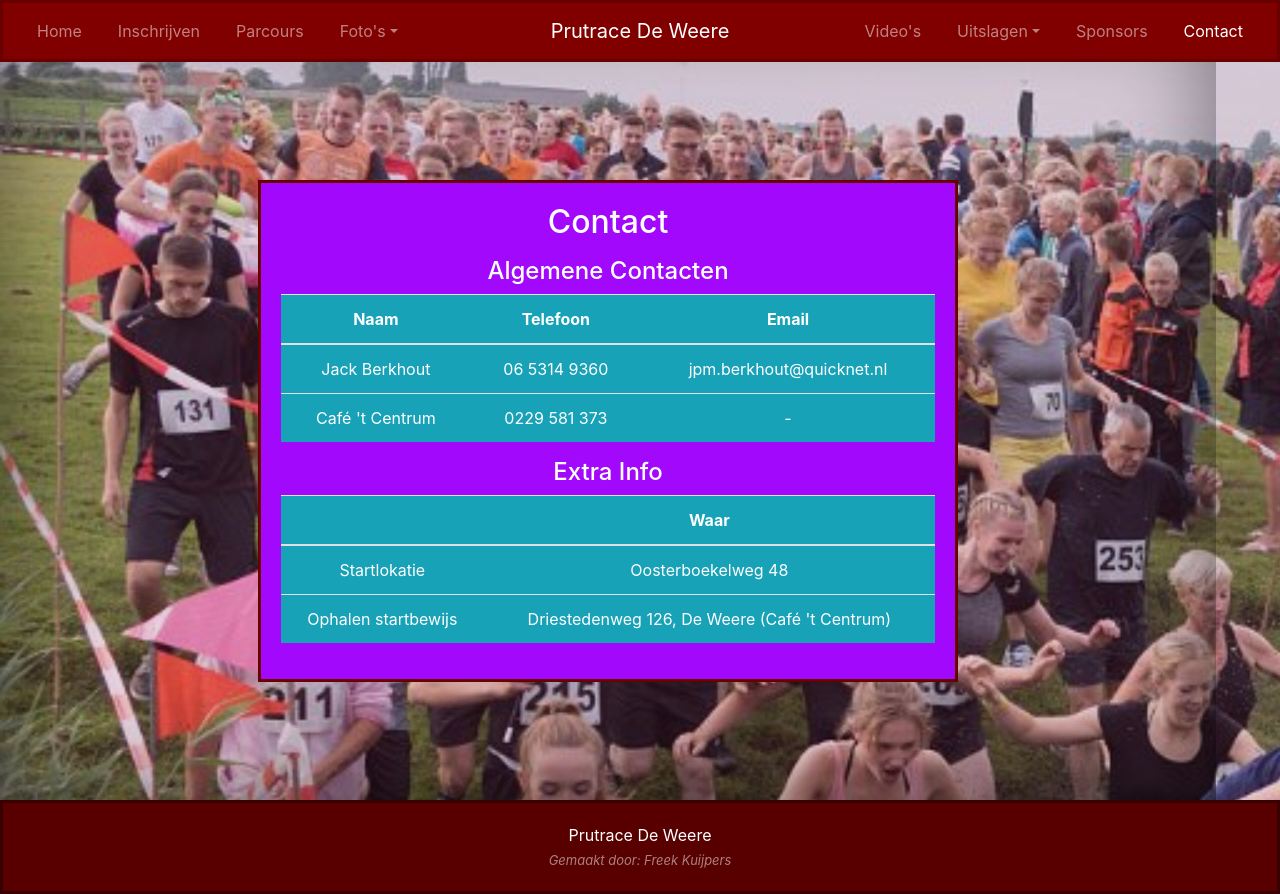
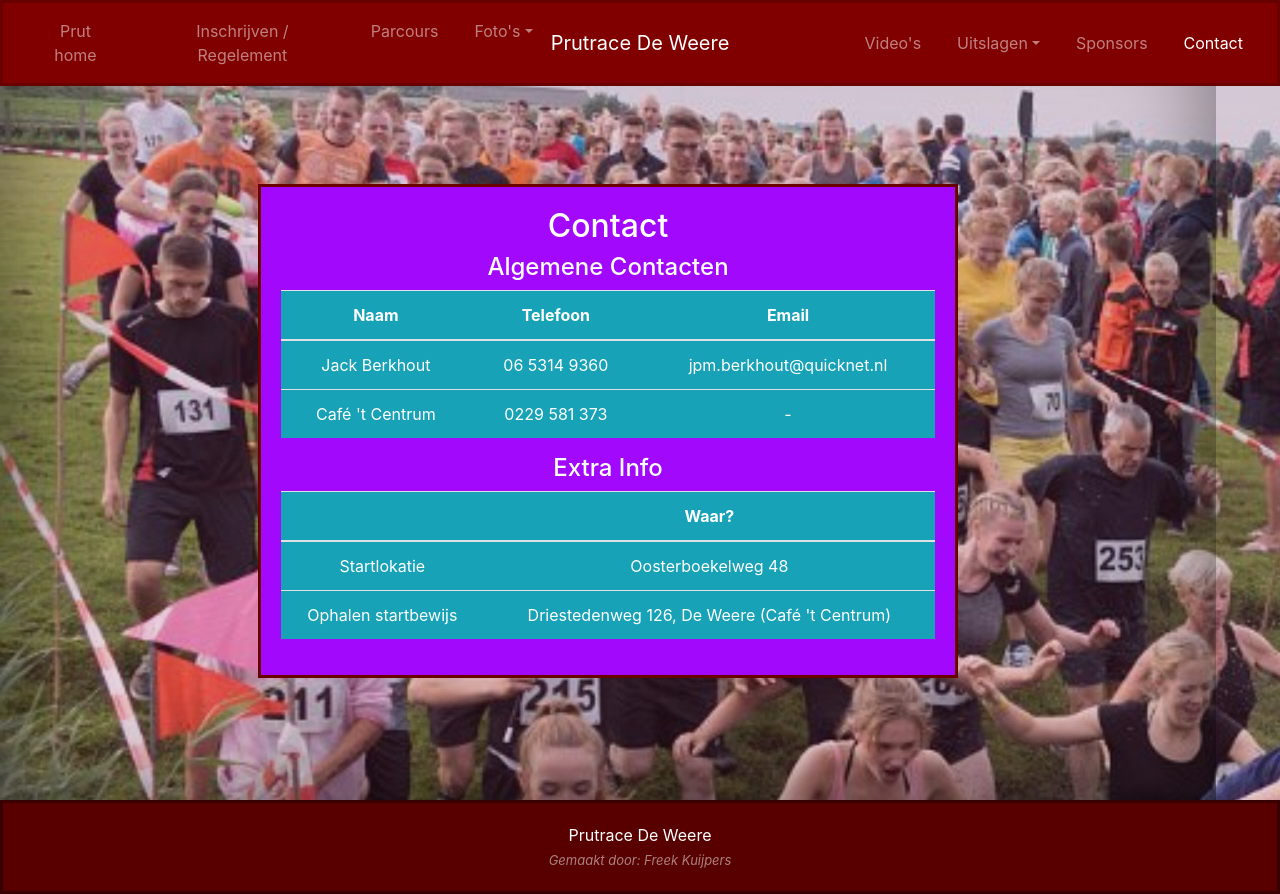
Before and after one commit to sjerdo/prutracedeweere.nl, a PHP site: page /contact in a window 1280 px wide. Run offline with PHP 8.4, Linux system fonts and the light colour scheme; some libraries are stand-ins or nearby versions.

Commit message:
Update website

```diff
--- a/PrutRace/assets/components/head.html
+++ /dev/null
@@ -1,35 +0,0 @@
-<head>
-  <meta charset="utf-8">
-  <meta http-equiv="X-UA-Compatible" content="IE=edge">
-  <meta name="viewport" content="width=device-width, initial-scale=1">
-  <!-- The above 3 meta tags *must* come first in the head; any other head content must come *after* these tags -->
-  <meta http-equiv="Cache-control" content="no-cache"/>
-  <meta name="description" content="Prutrace De Weere">
-  <meta name="author" content="Sjoerd en Freek">
-
-  <!-- Latest compiled and minified CSS -->
-  <link rel="stylesheet" href="https://maxcdn.bootstrapcdn.com/bootstrap/4.3.1/css/bootstrap.min.css">
-
-  <!-- jQuery library -->
-  <script src="https://ajax.googleapis.com/ajax/libs/jquery/3.4.0/jquery.min.js"></script>
-
-  <!-- Popper JS -->
-  <script src="https://cdnjs.cloudflare.com/ajax/libs/popper.js/1.14.7/umd/popper.min.js"></script>
-
-  <!-- Latest compiled JavaScript -->
-  <script src="https://maxcdn.bootstrapcdn.com/bootstrap/4.3.1/js/bootstrap.min.js"></script>
-
-  <!-- Custom styles for this template -->
-  <link rel="stylesheet" type="text/css" href="assets/style/style.css" media="screen">
-
-  <!-- Flavicon ico -->
-  <link rel="apple-touch-icon" sizes="180x180" href="assets/img/flavicon/apple-touch-icon.png">
-  <link rel="icon" type="image/png" sizes="32x32" href="assets/img/flavicon/favicon-32x32.png">
-  <link rel="icon" type="image/png" sizes="16x16" href="assets/img/flavicon/favicon-16x16.png">
-  <link rel="manifest" href="assets/img/flavicon/site.webmanifest">
-
-  <title>Prutrace De Weere</title>
-
-
-
-</head>
--- /dev/null
+++ b/PrutRace/assets/components/head.phtml
@@ -0,0 +1,36 @@
+<?php
+$canonical = $_SERVER['SCRIPT_NAME'] === '/index.php' ? '/' : $_SERVER['SCRIPT_NAME'];
+?>
+<head>
+  <meta charset="utf-8">
+  <meta http-equiv="X-UA-Compatible" content="IE=edge">
+  <meta name="viewport" content="width=device-width, initial-scale=1">
+  <link rel="canonical" href="<?php echo $canonical; ?>" />
+  <!-- The above 3 meta tags *must* come first in the head; any other head content must come *after* these tags -->
+  <meta http-equiv="Cache-control" content="no-cache"/>
+  <meta name="description" content="Prutrace De Weere">
+  <meta name="author" content="Sjoerd en Freek">
+
+  <!-- Latest compiled and minified CSS -->
+  <link rel="stylesheet" href="https://maxcdn.bootstrapcdn.com/bootstrap/4.3.1/css/bootstrap.min.css">
+
+  <!-- jQuery library -->
+  <script src="https://ajax.googleapis.com/ajax/libs/jquery/3.4.0/jquery.min.js"></script>
+
+  <!-- Popper JS -->
+  <script src="https://cdnjs.cloudflare.com/ajax/libs/popper.js/1.14.7/umd/popper.min.js"></script>
+
+  <!-- Latest compiled JavaScript -->
+  <script src="https://maxcdn.bootstrapcdn.com/bootstrap/4.3.1/js/bootstrap.min.js"></script>
+
+  <!-- Custom styles for this template -->
+  <link rel="stylesheet" type="text/css" href="/assets/style/style.css" media="screen">
+
+  <!-- Flavicon ico -->
+  <link rel="apple-touch-icon" sizes="180x180" href="/assets/img/flavicon/apple-touch-icon.png">
+  <link rel="icon" type="image/png" sizes="32x32" href="/assets/img/flavicon/favicon-32x32.png">
+  <link rel="icon" type="image/png" sizes="16x16" href="/assets/img/flavicon/favicon-16x16.png">
+  <link rel="manifest" href="/assets/img/flavicon/site.webmanifest">
+
+  <title>Prutrace De Weere</title>
+</head>
--- a/PrutRace/assets/components/nav.html
+++ /dev/null
@@ -1,82 +0,0 @@
-<nav class="navbar navbar-expand-md navbar-dark">
-  <div class="navbar-collapse collapse w-100 order-1 order-md-0 dual-collapse2">
-    <ul class="navbar-nav mr-auto">
-      <li class="nav-item">
-        <a class="nav-link" href="home.php">Home<span class="sr-only">(current)</span></a>
-      </li>
-      <li class="nav-item">
-        <a class="nav-link" href="inschrijven.php">Inschrijven</a>
-      </li>
-      <li class="nav-item">
-        <a class="nav-link" href="parcours.php">Parcours</a>
-      </li>
-      <li class="nav-item dropdown">
-        <a class="nav-link dropdown-toggle" href="" id="dropdown" data-toggle="dropdown" aria-haspopup="true"
-          aria-expanded="false">Foto's</a>
-        <div class="dropdown-menu" aria-labelledby="dropdown">
-          <a class="dropdown-item" href="https://onswestfriesland.nl/fotos-prutrace-de-weere-2018-start/"
-            target="_blank">2018 -
-            Foto's OnsWestFriesland</a>
-          <a class="dropdown-item"
-            href="https://www.facebook.com/pg/prutracedeweere/photos/?tab=album&album_id=1401948853254287"
-            target="_blank">2017 -
-            Foto's José Kappelhof</a>
-          <a class="dropdown-item" href="http://www.opmeeractueel.nl/prutloop_16/" target="_blank">2016 -
-            Foto's Ted Friethoff</a>
-          <a class="dropdown-item" href="http://www.opmeeractueel.nl/prutloop_15/" target="_blank">2015 -
-            Foto's Ted Friethoff</a>
-          <a class="dropdown-item" href="http://www.opmeeractueel.nl/prutloop_14/" target="_blank">2014 -
-            Foto's Ted Friethoff</a>
-          <a class="dropdown-item" href="http://www.opmeeractueel.nl/prutloop_13/" target="_blank">2013 -
-            Foto's Ted Friethoff</a>
-          <a class="dropdown-item" href="http://www.opmeeractueel.nl/prutloop_12/" target="_blank">2012 -
-            Foto's Ted Friethoff</a>
-          <a class="dropdown-item" href="http://www.opmeeractueel.nl/prutloop_11/" target="_blank">2011 -
-            Foto's Ted Friethoff</a>
-          <a class="dropdown-item" href="http://www.opmeeractueel.nl/prutloop_10/" target="_blank">2010 -
-            Foto's Ted Friethoff</a>
-          <a class="dropdown-item" href="http://www.opmeeractueel.nl/prutloop_09/" target="_blank">2009 -
-            Foto's Ted Friethoff</a>
-          <a class="dropdown-item" href="http://www.opmeeractueel.nl/10e_prutrace/" target="_blank">2008 -
-            Foto's Ted Friethoff</a>
-        </div>
-      </li>
-    </ul>
-  </div>
-  <div class="mr-auto order-0">
-    <a class="navbar-brand mx-auto" href="home.php">Prutrace De Weere</a>
-  </div>
-  <div class="ml-auto">
-    <button class="navbar-toggler" type="button" data-toggle="collapse" data-target=".dual-collapse2">
-      <span class="navbar-toggler-icon"></span>
-    </button>
-  </div>
-  <div class="navbar-collapse collapse w-100 order-3 dual-collapse2">
-    <ul class="navbar-nav ml-auto">
-      <li class="nav-item">
-        <a class="nav-link" href="videos.php">Video's</a>
-      </li>
-      <li class="nav-item dropdown">
-        <a class="nav-link dropdown-toggle" href="" id="dropdown" data-toggle="dropdown" aria-haspopup="true"
-          aria-expanded="false">Uitslagen</a>
-        <div class="dropdown-menu" aria-labelledby="dropdown">
-          <a class="dropdown-item" href="https://results.chronotrack.com/event/results/event/event-41595"
-            target="_blank">Uitslag
-            2018</a>
-          <a class="dropdown-item" href="https://results.chronotrack.com/event/results/event/event-31682"
-            target="_blank">Uitslag
-            2017</a>
-        </div>
-      </li>
-      <li class="nav-item">
-        <a class="nav-link" href="sponsors.php">Sponsors</a>
-      </li>
-      <li class="nav-item">
-        <a class="nav-link" href="contact.php">Contact</a>
-      </li>
-    </ul>
-  </div>
-</nav>
-
-<script src="assets/scripts/dropdown.js" type="text/javascript"></script>
-<script src="assets/scripts/activeNav.js" type="text/javascript"></script>
--- /dev/null
+++ b/PrutRace/assets/components/nav.phtml
@@ -0,0 +1,84 @@
+<?php
+$current_url = $_SERVER['SCRIPT_NAME'];
+?>
+<nav class="navbar navbar-expand-md navbar-dark">
+  <div class="navbar-collapse collapse w-100 order-1 order-md-0 dual-collapse2">
+    <ul class="navbar-nav mr-auto">
+      <li class="nav-item">
+        <a class="nav-link<?php print ($current_url === '/index.php' ? ' active' : ''); ?>" href="/index">Prut home</a>
+      </li>
+      <li class="nav-item">
+        <a class="nav-link<?php print ($current_url === '/inschrijven.php' ? ' active' : ''); ?>" href="/inschrijven">Inschrijven / Regelement</a>
+      </li>
+      <li class="nav-item">
+        <a class="nav-link<?php print ($current_url === '/parcours.php' ? ' active' : ''); ?>" href="/parcours">Parcours</a>
+      </li>
+      <li class="nav-item dropdown">
+        <a class="nav-link dropdown-toggle" href="" id="dropdown" data-toggle="dropdown" aria-haspopup="true"
+          aria-expanded="false">Foto's</a>
+        <div class="dropdown-menu" aria-labelledby="dropdown">
+          <a class="dropdown-item" href="https://onswestfriesland.nl/fotos-prutrace-de-weere-2018-start/"
+            target="_blank">2018 -
+            Foto's OnsWestFriesland</a>
+          <a class="dropdown-item"
+            href="https://www.facebook.com/pg/prutracedeweere/photos/?tab=album&album_id=1401948853254287"
+            target="_blank">2017 -
+            Foto's José Kappelhof</a>
+          <a class="dropdown-item" href="http://www.opmeeractueel.nl/prutloop_16/" target="_blank">2016 -
+            Foto's Ted Friethoff</a>
+          <a class="dropdown-item" href="http://www.opmeeractueel.nl/prutloop_15/" target="_blank">2015 -
+            Foto's Ted Friethoff</a>
+          <a class="dropdown-item" href="http://www.opmeeractueel.nl/prutloop_14/" target="_blank">2014 -
+            Foto's Ted Friethoff</a>
+          <a class="dropdown-item" href="http://www.opmeeractueel.nl/prutloop_13/" target="_blank">2013 -
+            Foto's Ted Friethoff</a>
+          <a class="dropdown-item" href="http://www.opmeeractueel.nl/prutloop_12/" target="_blank">2012 -
+            Foto's Ted Friethoff</a>
+          <a class="dropdown-item" href="http://www.opmeeractueel.nl/prutloop_11/" target="_blank">2011 -
+            Foto's Ted Friethoff</a>
+          <a class="dropdown-item" href="http://www.opmeeractueel.nl/prutloop_10/" target="_blank">2010 -
+            Foto's Ted Friethoff</a>
+          <a class="dropdown-item" href="http://www.opmeeractueel.nl/prutloop_09/" target="_blank">2009 -
+            Foto's Ted Friethoff</a>
+          <a class="dropdown-item" href="http://www.opmeeractueel.nl/10e_prutrace/" target="_blank">2008 -
+            Foto's Ted Friethoff</a>
+        </div>
+      </li>
+    </ul>
+  </div>
+  <div class="mr-auto order-0">
+    <a class="navbar-brand mx-auto<?php print ($current_url === '/index.php' ? ' active' : ''); ?>" href="/index">Prutrace De Weere</a>
+  </div>
+  <div class="ml-auto">
+    <button class="navbar-toggler" type="button" data-toggle="collapse" data-target=".dual-collapse2">
+      <span class="navbar-toggler-icon"></span>
+    </button>
+  </div>
+  <div class="navbar-collapse collapse w-100 order-3 dual-collapse2">
+    <ul class="navbar-nav ml-auto">
+      <li class="nav-item">
+        <a class="nav-link<?php print ($current_url === '/videos.php' ? ' active' : ''); ?>" href="/videos">Video's</a>
+      </li>
+      <li class="nav-item dropdown">
+        <a class="nav-link dropdown-toggle" href="" id="dropdown" data-toggle="dropdown" aria-haspopup="true"
+          aria-expanded="false">Uitslagen</a>
+        <div class="dropdown-menu" aria-labelledby="dropdown">
+          <a class="dropdown-item" href="https://results.chronotrack.com/event/results/event/event-41595"
+            target="_blank">Uitslag
+            2018</a>
+          <a class="dropdown-item" href="https://results.chronotrack.com/event/results/event/event-31682"
+            target="_blank">Uitslag
+            2017</a>
+        </div>
+      </li>
+      <li class="nav-item">
+        <a class="nav-link<?php print ($current_url === '/sponsors.php' ? ' active' : ''); ?>" href="/sponsors">Sponsors</a>
+      </li>
+      <li class="nav-item">
+        <a class="nav-link<?php print ($current_url === '/contact.php' ? ' active' : ''); ?>" href="/contact">Contact</a>
+      </li>
+    </ul>
+  </div>
+</nav>
+
+<script src="/assets/scripts/dropdown.js" type="text/javascript"></script>
--- a/PrutRace/assets/scripts/activeNav.js
+++ /dev/null
@@ -1 +0,0 @@
-$('nav a[href^="' + location.pathname.split("/").pop().split(".")[0] + '"]').addClass('active');
--- a/PrutRace/contact.php
+++ b/PrutRace/contact.php
@@ -1,12 +1,12 @@
 <!doctype html>
 <html lang="nl">
 
-<?php include "./assets/components/head.html" ?>
+<?php include "./assets/components/head.phtml" ?>
 
 <body>
 
     <div class="masthead clearfix">
-        <?php include "./assets/components/nav.html" ?>
+        <?php include "./assets/components/nav.phtml" ?>
     </div>
 
     <div class="site-wrapper">
@@ -17,8 +17,6 @@
                 <div id="contact" class="inner cover">
 
                     <h2 class="cover-heading">Contact</h2>
-
-                    <p class="lead">
 
                         <h4>Algemene Contacten</h4>
                         <table class="table table-hover bg-info text-white">
@@ -33,7 +31,7 @@
                                 <tr>
                                     <td>Jack Berkhout</td>
                                     <td>06 5314 9360</td>
-                                    <td>jpm.berkhout@quicknet.nl</td>
+                                    <td><a href="mailto:jpm.berkhout@quicknet.nl?subject=vanaf prutracesite">jpm.berkhout@quicknet.nl</a></td>
                                 </tr>
                                 <tr>
                                     <td>Café 't Centrum</td>
@@ -43,31 +41,25 @@
                             </tbody>
                         </table>
 
-                    </p>
-
-                    <p class="lead">
-
                         <h4>Extra Info</h4>
                         <table class="table table-hover bg-info text-white">
                             <thead>
                                 <tr>
                                     <th scope="col"></th>
-                                    <th scope="col">Waar</th>
+                                    <th scope="col">Waar?</th>
                                 </tr>
                             </thead>
                             <tbody>
                                 <tr>
                                     <td>Startlokatie</td>
-                                    <td>Oosterboekelweg 48</td>
+                                    <td><a href="https://www.google.nl/maps/@52.7344096,4.9830102,173m/data=!3m1!1e3" target="_blank">Oosterboekelweg 48</a></td>
                                 </tr>
                                 <tr>
                                     <td>Ophalen startbewijs</td>
-                                    <td>Driestedenweg 126, De Weere (Café 't Centrum)</td>
+                                    <td><a href="https://www.google.nl/maps/place/Driestedenweg+126,+1661+BL+De+Weere" target="_blank">Driestedenweg 126, De Weere (Café 't Centrum)</a></td>
                                 </tr>
                             </tbody>
                         </table>
-
-                    </p>
 
                 </div>
 
--- a/PrutRace/parcours.php
+++ b/PrutRace/parcours.php
@@ -1,12 +1,12 @@
 <!doctype html>
 <html lang="nl">
 
-<?php include "./assets/components/head.html" ?>
+<?php include "./assets/components/head.phtml" ?>
 
 <body>
 
     <div class="masthead clearfix">
-        <?php include "./assets/components/nav.html" ?>
+        <?php include "./assets/components/nav.phtml" ?>
     </div>
 
     <div class="site-wrapper">
@@ -20,7 +20,7 @@
 
                     <p class="lead">
 
-                        <img src="assets/img/parcours.jpg" alt="Prutrace Parcours">
+                        <img src="/assets/img/parcours.jpg" alt="Prutrace Parcours">
 
                     </p>
 
--- /dev/null
+++ b/PrutRace/robots.txt
@@ -0,0 +1,3 @@
+User-agent: *
+Allow: /
+Sitemap: /sitemap.xml
--- a/PrutRace/sponsors.php
+++ b/PrutRace/sponsors.php
@@ -1,12 +1,12 @@
 <!doctype html>
 <html lang="nl">
 
-<?php include "./assets/components/head.html" ?>
+<?php include "./assets/components/head.phtml" ?>
 
 <body>
 
     <div class="masthead clearfix">
-        <?php include "./assets/components/nav.html" ?>
+        <?php include "./assets/components/nav.phtml" ?>
     </div>
 
     <div class="site-wrapper">
--- a/PrutRace/videos.php
+++ b/PrutRace/videos.php
@@ -1,12 +1,12 @@
 <!doctype html>
 <html lang="nl">
 
-<?php include "./assets/components/head.html" ?>
+<?php include "./assets/components/head.phtml" ?>
 
 <body>
 
     <div class="masthead clearfix">
-        <?php include "./assets/components/nav.html" ?>
+        <?php include "./assets/components/nav.phtml" ?>
     </div>
 
     <div class="site-wrapper">
```
Also changed, not shown: PrutRace/index.php (renamed from PrutRace/home.php, +7 -7 lines), PrutRace/inschrijven.php (+6 -6 lines), PrutRace/sitemap.xml.php (added, +39 -0 lines), PrutRace/.htaccess (added), PrutRace/assets/img/flavicon/site.webmanifest.
